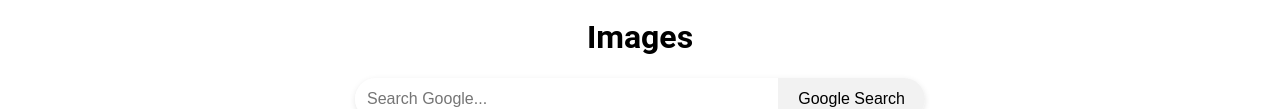
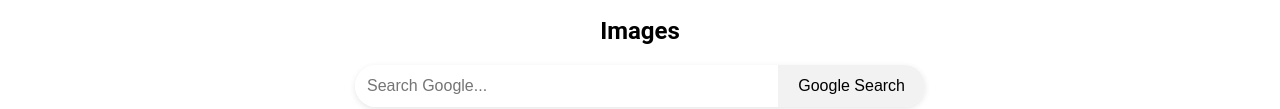
Before and after one commit to ruelsumalinog40/IsidroGroup, a plain HTML site: page index.html in a window 1280 px wide. Shown: the part 603-712 px from the top of the page. Drawn offline with Linux system fonts and the light colour scheme.

Commit message:
Update index.html

```diff
--- a/index.html
+++ b/index.html
@@ -100,7 +100,7 @@
         .feeling-lucky:hover {
             text-decoration: underline;
         }
-        .container h1 {
+        .container h2 {
             text-align: center;
 
         }
@@ -109,7 +109,7 @@
 <body>
     <div class="container">
         <img class="google-logo" src="https://www.google.com/images/branding/googlelogo/2x/googlelogo_color_92x30dp.png" alt="Google">
-        <h1>Images</h1>
+        <h2>Images</h2>
         <div class="links">
             <a href="index.html">Google Search</a>
             <a href="advanced.html">Advanced Search</a>
```
